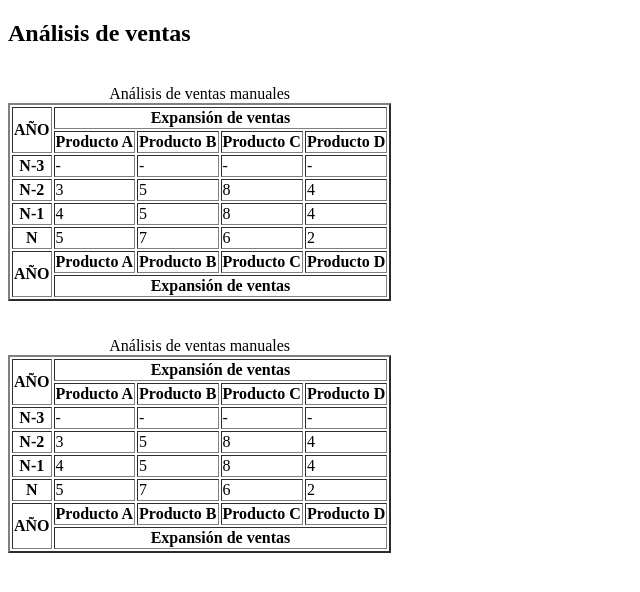
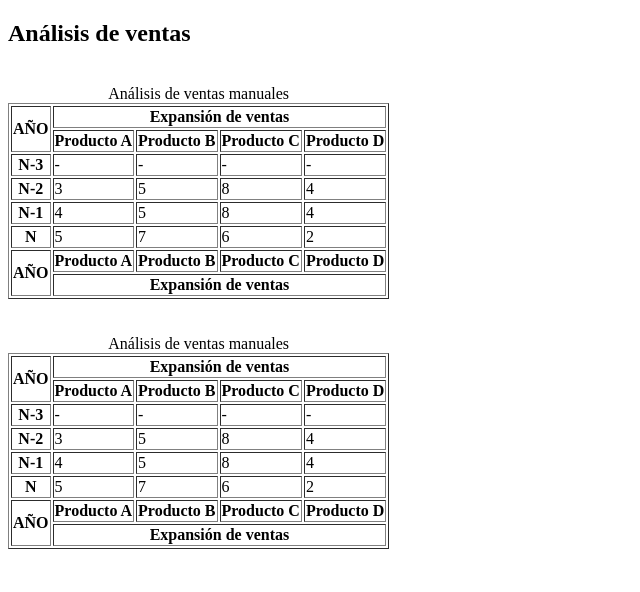
Before and after one commit to ChristianITB/Ej05, a plain HTML site: page index.html in a window 1280 px wide. Shown: the whole page, without its empty margins (0-640 px from the left). Drawn offline with Linux system fonts and the light colour scheme.

Commit message:
ejercicio 5

```diff
--- a/index.html
+++ b/index.html
@@ -13,7 +13,7 @@
     <body>
         <h2>Análisis de ventas</h2>
         <br>
-        <table border="2">
+        <table border="1">
             <caption>Análisis de ventas manuales</caption>
             <tr> <th rowspan="2">AÑO</th> <th colspan="4">Expansión de ventas</th> </tr>
             <tr> <th rowspan="1">Producto A</th> <th rowspan="1">Producto B</th> <th rowspan="1">Producto C</th> <th rowspan="1">Producto D</th> </tr>
@@ -26,7 +26,7 @@
         </table>
         <br>
         <br>
-        <table border="2">
+        <table border="1">
             <caption>Análisis de ventas manuales</caption>
             <thead>
                 <tr> <th rowspan="2">AÑO</th> <th colspan="4">Expansión de ventas</th> </tr>
```
